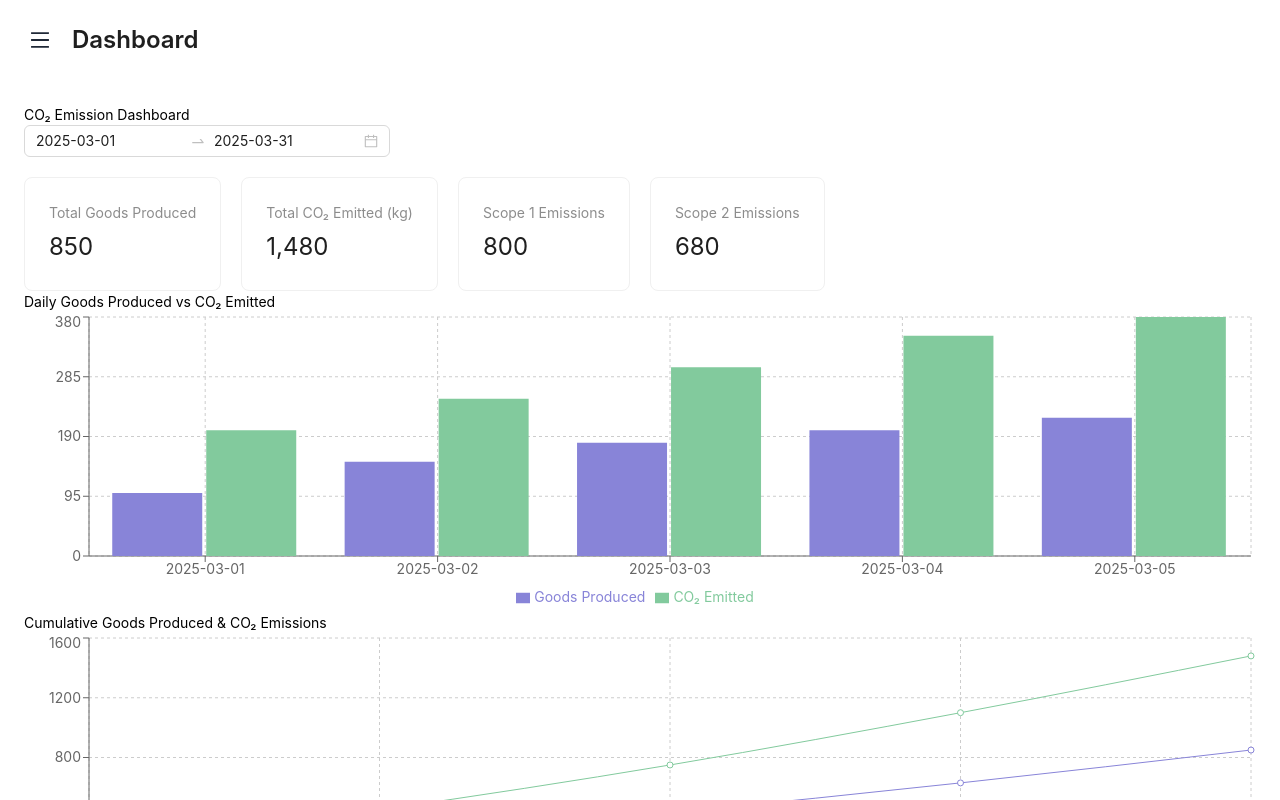
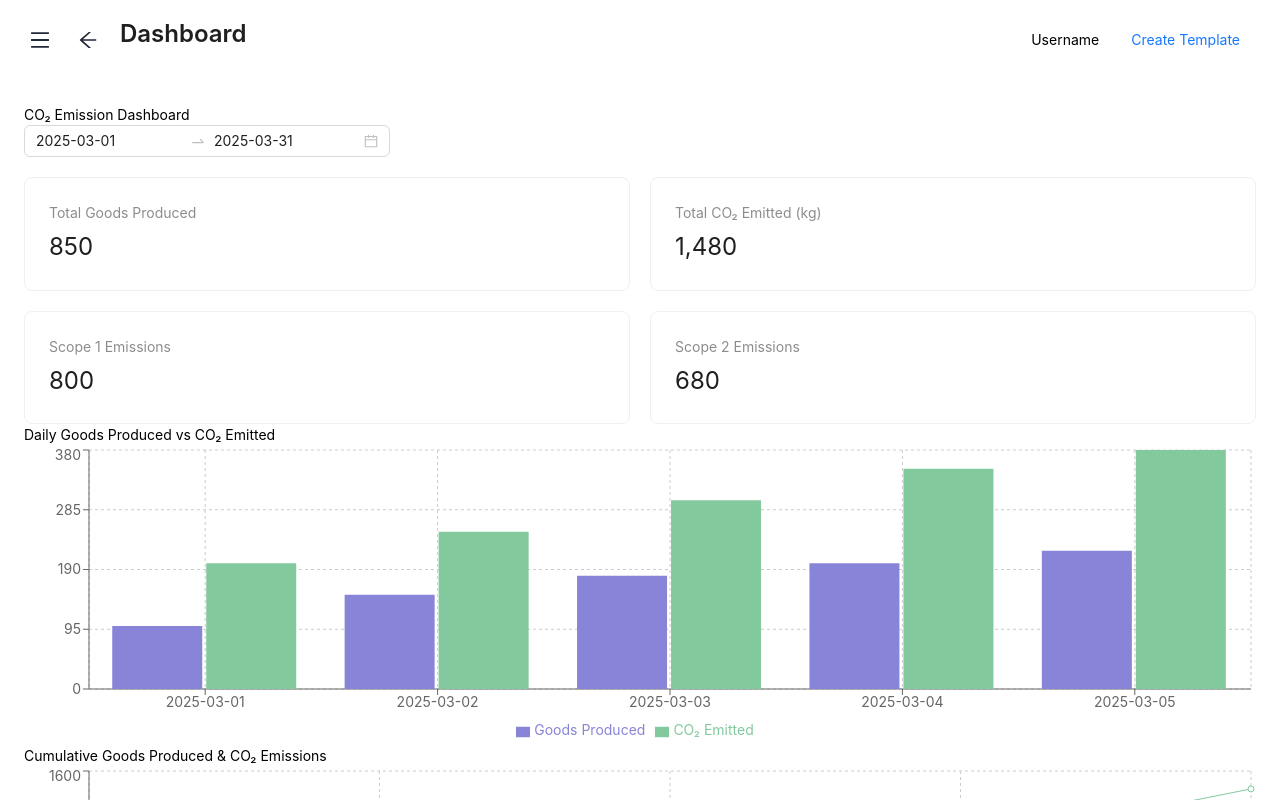
Before and after one commit to vmkmanokumar/GHG-Conversion-Factors, a Next.js app: page /dashboard in a window 1280 px wide. Shown: the top 800 px of the page. Built offline with nearby package versions, Linux system fonts and the light colour scheme.

Commit message:
chnages dashBoard

```diff
--- a/src/app/dashboard/page.js
+++ b/src/app/dashboard/page.js
@@ -1,6 +1,6 @@
 "use client";
 
-import React, { useState,useEffect } from "react";
+import React, { useState } from "react";
 import { Layout, Button, Typography, Switch, Drawer, DatePicker, Card, Statistic, Menu } from "antd";
 import { MenuOutlined, ArrowLeftOutlined, SunOutlined, MoonOutlined, FormOutlined, EditOutlined, TableOutlined, FileDoneOutlined, CheckCircleOutlined } from "@ant-design/icons";
 import { BarChart, Bar, LineChart, Line, XAxis, YAxis, CartesianGrid, Tooltip, Legend, ResponsiveContainer } from "recharts";
@@ -28,7 +28,6 @@ const filterDataByDateRange = (data, startDate, endDate) => {
 };
 
 export default function Dashboard() {
-  const [userId,setUserId] = useState("")
   const router = useRouter();
   const [drawerVisible, setDrawerVisible] = useState(false);
   const [dateRange, setDateRange] = useState([dayjs().startOf("month"), dayjs().endOf("month")]);
@@ -48,68 +47,40 @@ export default function Dashboard() {
     return { date: item.date, cumulativeGoods, cumulativeCO2 };
   });
 
-
-
-    useEffect(() => {
-      if (typeof window !== "undefined") {
-        const userName = localStorage.getItem("username");
-        if (userName) {
-          setUserId(userName);
-        }
-      }
-    }, []);
-
   return (
     <Layout className="h-screen bg-white text-black">
-      {/* Navbar */}
       <Header className="shadow-md flex items-center px-6 h-[80px] bg-white text-black">
         <Button icon={<MenuOutlined />} type="text" onClick={() => setDrawerVisible(true)} className="text-xl mr-4 text-gray-800" />
-        {/* <Button icon={<ArrowLeftOutlined />} type="text" onClick={() => router.back()} className="text-xl mr-4 text-gray-800" /> */}
-        <Title level={3} className="mt-3 flex-1">Dashboard</Title>
-        <span className="mr-4">{userId}</span>
-        {/* <Button type="link">
+        <Button icon={<ArrowLeftOutlined />} type="text" onClick={() => router.back()} className="text-xl mr-4 text-gray-800" />
+        <Title level={3} className="m-0 flex-1">Dashboard</Title>
+        <span className="mr-4">Username</span>
+        <Button type="link">
           <Link href="/TemplateSelection">Create Template</Link>
-        </Button> */}
+        </Button>
       </Header>
 
-      {/* Drawer for Sidebar */}
       <Drawer title="Menu" placement="left" onClose={() => setDrawerVisible(false)} visible={drawerVisible} className="bg-white">
         <Menu>
-          <Menu.Item icon={<FormOutlined />}>
-            <Link href="/ScopeOne">Create Template</Link>
-          </Menu.Item>
-          <Menu.Item icon={<EditOutlined />}>
-            <Link href="/TemplateSelector">Edit Template</Link>
-          </Menu.Item>
-          <Menu.Item icon={<TableOutlined />}>
-            <Link href="/ScopeOne">Enter Actual Data</Link>
-          </Menu.Item>
-          <Menu.Item icon={<FileDoneOutlined />}>
-            <Link href="/ScopeOne">Enter Target Data</Link>
-          </Menu.Item>
-          <Menu.Item icon={<CheckCircleOutlined />}>
-            <Link href="/ScopeOne">Validate Actual Data</Link>
-          </Menu.Item>
-          <Menu.Item icon={<CheckCircleOutlined />}>
-            <Link href="/ScopeOne">Validate Target Data</Link>
-          </Menu.Item>
+          <Menu.Item icon={<FormOutlined />}><Link href="/ScopeOne">Create Template</Link></Menu.Item>
+          <Menu.Item icon={<EditOutlined />}><Link href="/TemplateSelector">Edit Template</Link></Menu.Item>
+          <Menu.Item icon={<TableOutlined />}><Link href="/ScopeOne">Enter Actual Data</Link></Menu.Item>
+          <Menu.Item icon={<FileDoneOutlined />}><Link href="/ScopeOne">Enter Target Data</Link></Menu.Item>
+          <Menu.Item icon={<CheckCircleOutlined />}><Link href="/ScopeOne">Validate Actual Data</Link></Menu.Item>
+          <Menu.Item icon={<CheckCircleOutlined />}><Link href="/ScopeOne">Validate Target Data</Link></Menu.Item>
         </Menu>
       </Drawer>
 
-      {/* Content */}
       <Content className="p-4 sm:p-6 bg-white text-black">
         <h2>CO₂ Emission Dashboard</h2>
         <RangePicker defaultValue={dateRange} onChange={(dates) => setDateRange(dates || [dayjs().startOf("month"), dayjs().endOf("month")])} />
 
-        {/* Statistics Cards */}
-        <div style={{ display: "flex", gap: 20, marginTop: 20 }}>
+        <div style={{ display: "grid", gridTemplateColumns: "1fr 1fr", gap: 20, marginTop: 20 }}>
           <Card className="bg-white"><Statistic title="Total Goods Produced" value={totalGoods} /></Card>
           <Card className="bg-white"><Statistic title="Total CO₂ Emitted (kg)" value={totalCO2} /></Card>
           <Card className="bg-white"><Statistic title="Scope 1 Emissions" value={totalScope1} /></Card>
           <Card className="bg-white"><Statistic title="Scope 2 Emissions" value={totalScope2} /></Card>
         </div>
 
-        {/* Bar Chart */}
         <h3>Daily Goods Produced vs CO₂ Emitted</h3>
         <ResponsiveContainer width="100%" height={300}>
           <BarChart data={filteredData}>
@@ -123,7 +94,6 @@ export default function Dashboard() {
           </BarChart>
         </ResponsiveContainer>
 
-        {/* Line Chart */}
         <h3>Cumulative Goods Produced & CO₂ Emissions</h3>
         <ResponsiveContainer width="100%" height={300}>
           <LineChart data={cumulativeData}>
```
